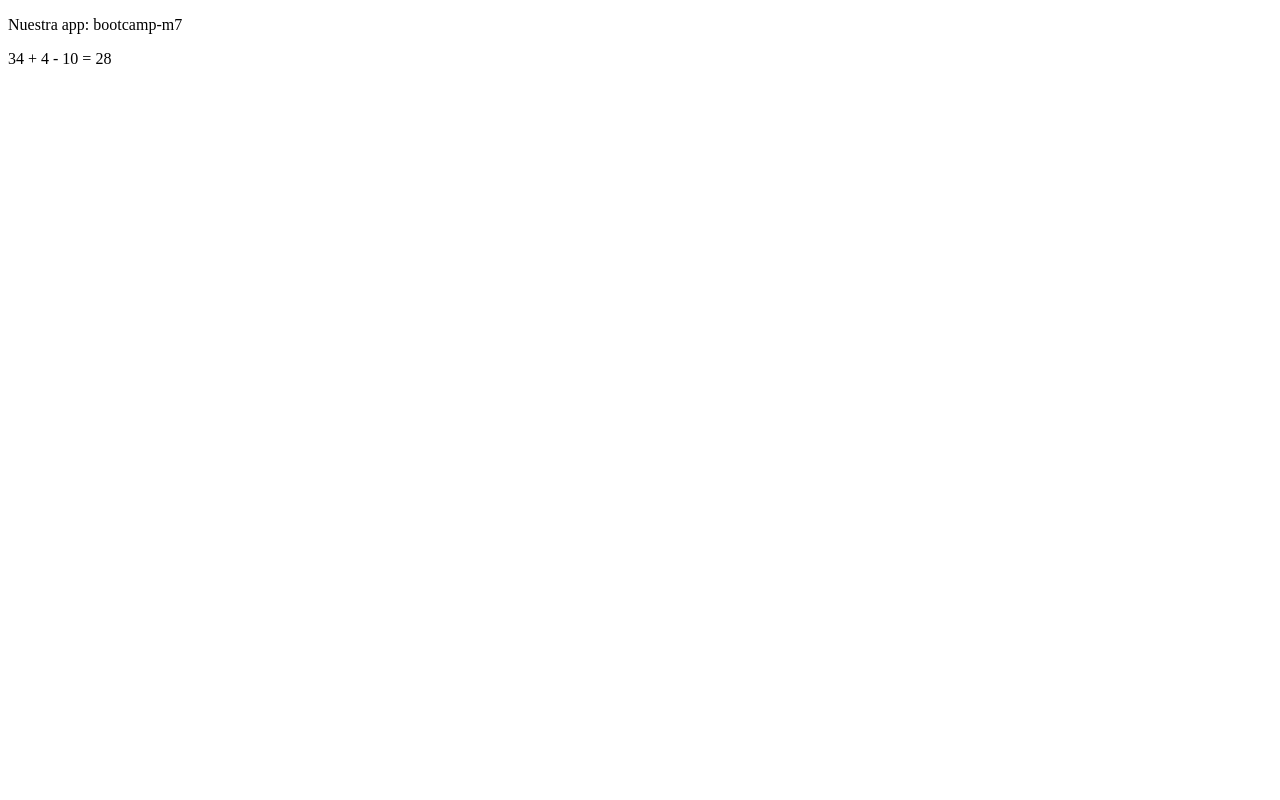
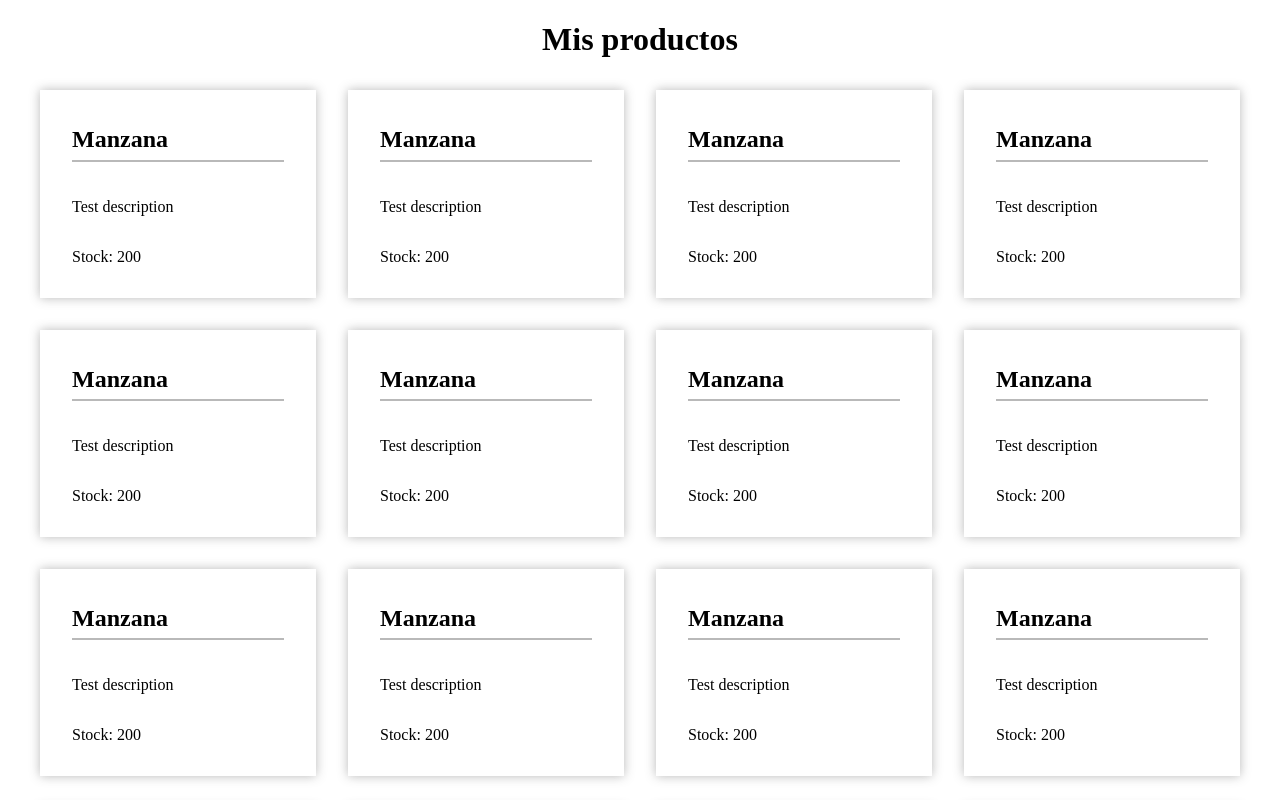
Before and after one commit to codeawapps/bootcamp-m7, an Angular app: page / in a window 1280 px wide. Shown: the top 800 px of the page. Built offline with nearby package versions, Linux system fonts and the light colour scheme.

Commit message:
feat: example 2

```diff
--- a/src/app/app.component.html
+++ b/src/app/app.component.html
@@ -1,2 +1,21 @@
-<p>Nuestra app: {{ title }}</p>
-<app-test></app-test>
+<h1>Mis productos</h1>
+<div>
+  <app-product></app-product>
+  <app-product></app-product>
+  <app-product></app-product>
+  <app-product></app-product>
+  <app-product></app-product>
+  <app-product></app-product>
+  <app-product></app-product>
+  <app-product></app-product>
+  <app-product></app-product>
+  <app-product></app-product>
+  <app-product></app-product>
+  <app-product></app-product>
+  <app-product></app-product>
+  <app-product></app-product>
+  <app-product></app-product>
+  <app-product></app-product>
+  <app-product></app-product>
+  <app-product></app-product>
+</div>
--- a/src/app/app.component.scss
+++ b/src/app/app.component.scss
@@ -0,0 +1,10 @@
+h1 {
+  text-align: center;
+}
+
+div {
+  margin: 2rem;
+  display: grid;
+  grid-template-columns: repeat(4, 1fr);
+  gap: 2rem
+}
--- a/src/app/app.component.ts
+++ b/src/app/app.component.ts
@@ -1,11 +1,10 @@
 import { Component } from '@angular/core';
-import { RouterOutlet } from '@angular/router';
-import { TestComponent } from './components/test/test.component';
+import { ProductComponent } from "./components/product/product.component";
 
 @Component({
   selector: 'app-root',
   standalone: true,
-  imports: [RouterOutlet, TestComponent],
+  imports: [ProductComponent],
   templateUrl: './app.component.html',
   styleUrl: './app.component.scss'
 })
--- /dev/null
+++ b/src/app/components/product/product.component.html
@@ -0,0 +1,5 @@
+<div>
+  <h2>{{ product.name }}</h2>
+  <p>{{ product.desc }}</p>
+  <p>Stock: {{ product.stock}}</p>
+</div>
--- /dev/null
+++ b/src/app/components/product/product.component.scss
@@ -0,0 +1,11 @@
+div {
+  display: flex;
+  flex-direction: column;
+  padding: 1rem 2rem;
+  box-shadow: 0 0 10px #4444445f;
+}
+
+h2 {
+  padding-bottom: 0.4rem;
+  border-bottom: 2px solid #4444445f;
+}
--- /dev/null
+++ b/src/app/components/product/product.component.ts
@@ -0,0 +1,17 @@
+import { Component } from '@angular/core';
+import { Product } from '../../models/product.interface';
+
+@Component({
+  selector: 'app-product',
+  standalone: true,
+  imports: [],
+  templateUrl: './product.component.html',
+  styleUrl: './product.component.scss'
+})
+export class ProductComponent {
+  product: Product = {
+    name: 'Manzana',
+    desc: 'Test description',
+    stock: 200
+  };
+}
--- a/src/app/components/test/test.component.html
+++ /dev/null
@@ -1 +0,0 @@
-<p>{{ testVariable }} + 4 - 10 =  {{ testVariable + 4 - 10 }}</p>
--- a/src/app/components/test/test.component.ts
+++ /dev/null
@@ -1,12 +0,0 @@
-import { Component } from '@angular/core';
-
-@Component({
-  selector: 'app-test',
-  standalone: true,
-  imports: [],
-  templateUrl: './test.component.html',
-  styleUrl: './test.component.scss'
-})
-export class TestComponent {
-  testVariable = 34;
-}
--- /dev/null
+++ b/src/app/models/product.interface.ts
@@ -0,0 +1,5 @@
+export interface Product {
+  name: string;
+  desc: string;
+  stock: number;
+}
```
Also changed, not shown: src/app/components/test/test.component.scss (deleted), 1 other file (tests, documents, lock files or other folders).
